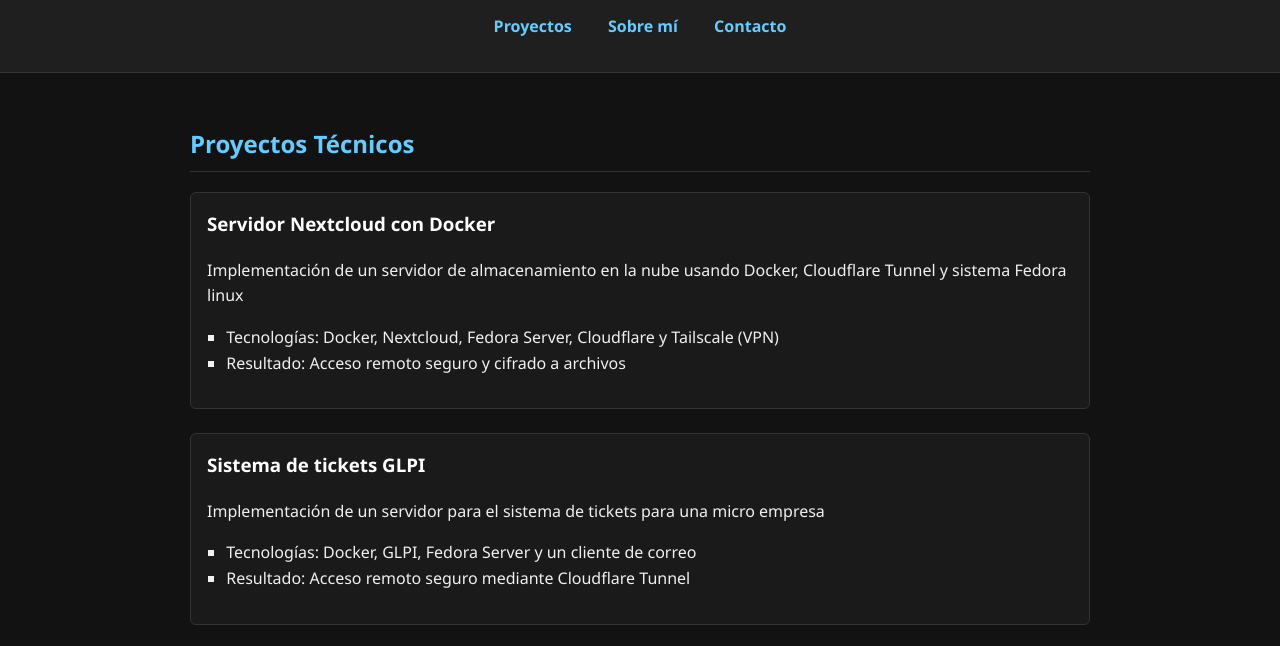
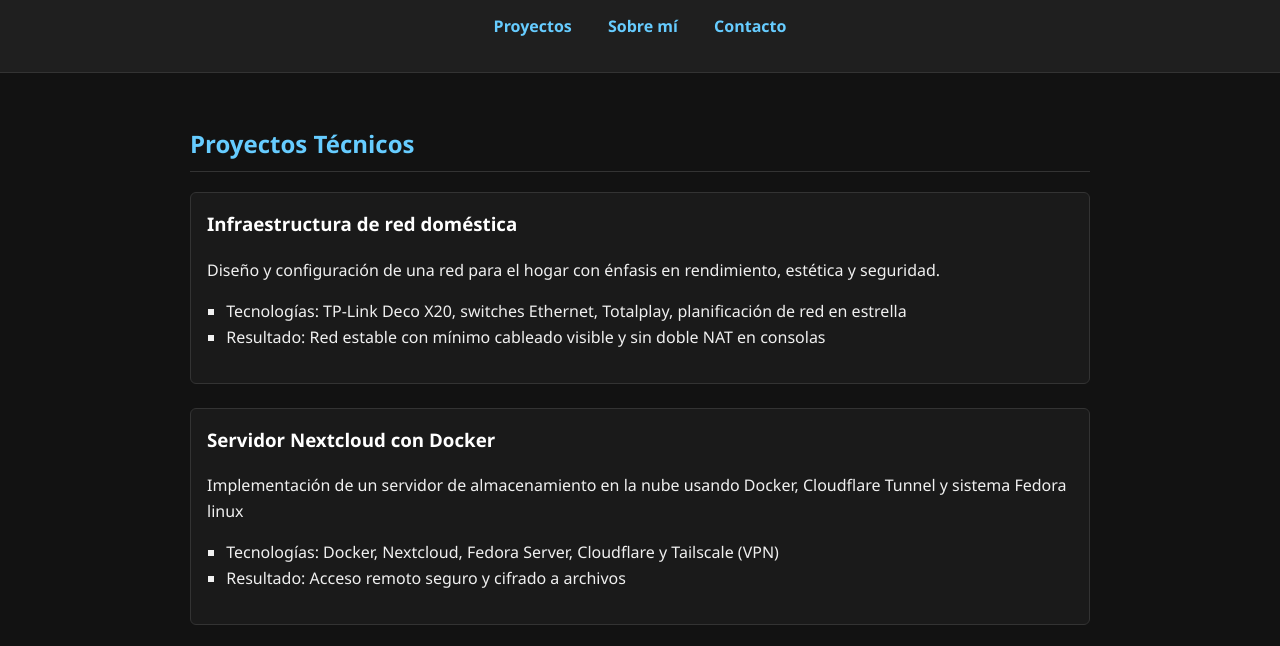
Before and after one commit to sergio-cho/sergio-cho.github.io, a plain HTML site: page index.html in a window 1280 px wide. Shown: the part 145-791 px from the top of the page. Drawn offline with nearby package versions, Linux system fonts and the light colour scheme.

Commit message:
3er proyecto

```diff
--- a/index.html
+++ b/index.html
@@ -23,6 +23,14 @@
     <section id="proyectos">
       <h2> Proyectos Técnicos</h2>
       <article>
+        <h3>Infraestructura de red doméstica</h3>
+        <p>Diseño y configuración de una red para el hogar con énfasis en rendimiento, estética y seguridad.</p>
+        <ul>
+          <li>Tecnologías: TP-Link Deco X20, switches Ethernet, Totalplay, planificación de red en estrella</li>
+          <li>Resultado: Red estable con mínimo cableado visible y sin doble NAT en consolas</li>
+        </ul>
+      </article>
+      <article>
         <h3>Servidor Nextcloud con Docker</h3>
         <p>Implementación de un servidor de almacenamiento en la nube usando Docker, Cloudflare Tunnel y sistema Fedora linux</p>
         <ul>
@@ -30,6 +38,7 @@
           <li> Resultado: Acceso remoto seguro y cifrado a archivos</li>
         </ul>
       </article>
+
       <article>
         <h3>Sistema de tickets GLPI</h3>
         <p>Implementación de un servidor para el sistema de tickets para una micro empresa</p>
```
